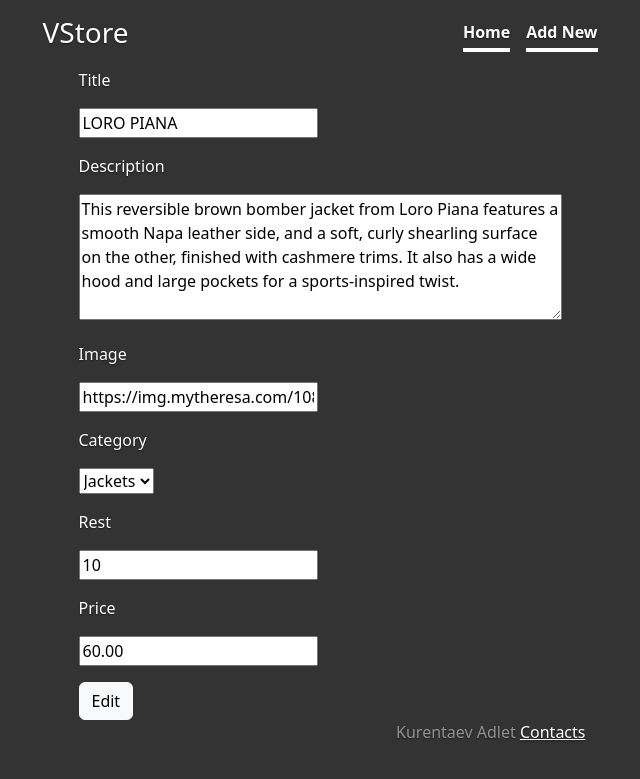
After one commit to kurentaev/labwork_56_Adlet_Kurentaev, a Django app: page /products/update/1 in a window 1280 px wide. The commit adds this page. Shown: the top 779 px of the page, without its empty margins (320-960 px from the left). Run offline with Django 4.2, Linux system fonts and the light colour scheme; data comes from the database, SQL or seed files in the repository; some libraries are stand-ins or nearby versions.

Commit message:
Добавлено редактирование товаров

```diff
--- a/source/webapp/templates/base.html
+++ b/source/webapp/templates/base.html
@@ -9,6 +9,7 @@
     <meta charset="UTF-8">
     <title>{% block title %} VStore {% endblock %}</title>
     <link rel="stylesheet" href="https://cdn.jsdelivr.net/npm/bootstrap@5.2.0/dist/css/bootstrap.min.css">
+    <link rel="stylesheet" href="https://cdn.jsdelivr.net/npm/bootstrap-icons@1.8.1/font/bootstrap-icons.css">
     <link rel="stylesheet" href="{% static '/style.css' %}">
 </head>
 <body>
--- a/source/webapp/templates/product.html
+++ b/source/webapp/templates/product.html
@@ -7,7 +7,9 @@ Product
 {% block content %}
       <main role="main" class="inner cover">
         <p class="lead">
-          <h2>{{ task.title }}</h2>
+          <h2>{{ product.title }} |
+          <a href="{% url 'product_update' product.pk %}"><i class="bi bi-pencil-square"></i></a>
+          </h2>
           <img src="{{ product.image }}" class="card-img-top" alt="...">
             <h2>Category:
                 {% for choice in choices %}
@@ -19,6 +21,8 @@ Product
             <h2>Description: {{ product.description }}</h2>
             <h2>Rest: {{ product.rest }}</h2>
             <h2>Price: {{ product.price }} $</h2>
+
+
           <hr>
       </main>
 
--- /dev/null
+++ b/source/webapp/templates/product_update.html
@@ -0,0 +1,22 @@
+{% extends 'base.html' %}
+
+{% block title %}
+Product update
+{% endblock %}
+
+{% block content %}
+      <main role="main" class="inner cover">
+        <p class="lead">
+            <form action="{% url 'product_update' product.pk %}" method="POST">
+                <div class="form">
+                    {% include 'partial/product_form.html' with button_text='Edit' %}
+                </div>
+            </form>
+      </main>
+      <footer class="mastfoot mt-auto">
+        <div class="inner">
+          <p>Kurentaev Adlet <a href="/">Contacts</a></p>
+        </div>
+      </footer>
+
+{% endblock %}
--- a/source/webapp/urls.py
+++ b/source/webapp/urls.py
@@ -3,7 +3,7 @@ from django.urls import path
 from webapp.views.base import index_view
 from webapp.views.products import product_view
 from webapp.views.products import add_view
-# from webapp.views.guests import update_view
+from webapp.views.products import update_view
 # from webapp.views.guests import delete_view
 # from webapp.views.guests import confirm_delete
 
@@ -13,7 +13,7 @@ urlpatterns = [
     path('products/', index_view, name='index_view'),
     path('products/<int:pk>', product_view, name='product_detail'),
     path('products/add/', add_view, name='product_add'),
-    # path('guest_book/update/<int:pk>', update_view, name='guest_update'),
+    path('products/update/<int:pk>', update_view, name='product_update'),
     # path('guest_book/delete/<int:pk>', delete_view, name='guest_delete'),
     # path('guest_book/confirm_delete/<int:pk>', confirm_delete, name='confirm_delete')
 ]
--- a/source/webapp/views/products.py
+++ b/source/webapp/views/products.py
@@ -23,7 +23,31 @@ def add_view(request):
                 'image': request.POST.get('image'),
                 'category': request.POST.get('category'),
                 'rest': request.POST.get('rest'),
-                'price': request.POST.get('price'),
+                'price': request.POST.get('price')
             }
             product = ProductsList.objects.create(**product_data)
             return redirect('product_detail', pk=product.pk)
+
+
+def update_view(request, pk):
+    product = get_object_or_404(ProductsList, pk=pk)
+    if request.method == 'GET':
+        form = ProductsListForm(initial={
+            'title': product.title,
+            'description': product.description,
+            'image': product.image,
+            'category': product.category,
+            'rest': product.rest,
+            'price': product.price
+        })
+        return render(request, 'product_update.html', context={'form': form, 'product': product})
+    elif request.method == 'POST':
+        product.title = request.POST.get('title')
+        product.description = request.POST.get('description')
+        product.image = request.POST.get('image')
+        product.category = request.POST.get('category')
+        product.rest = request.POST.get('rest')
+        product.price = request.POST.get('price')
+        product.save()
+        return redirect('product_detail', pk=product.pk)
+    return render(request, 'product_update.html', context={'product': product})
```
